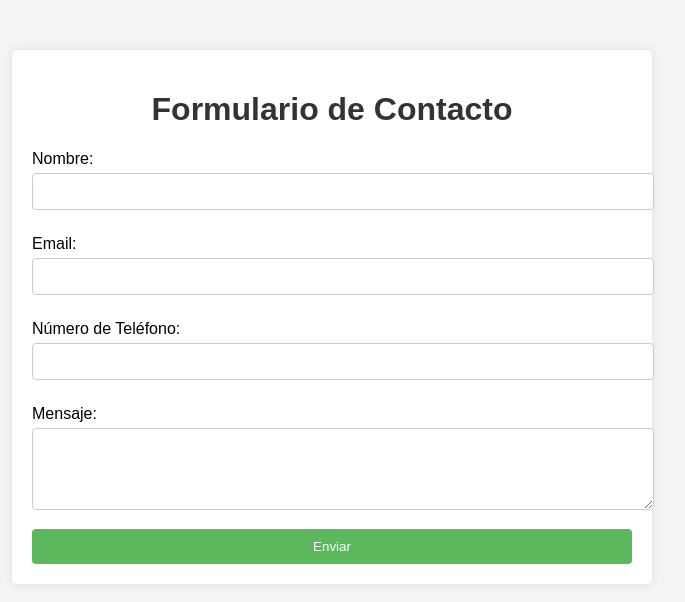
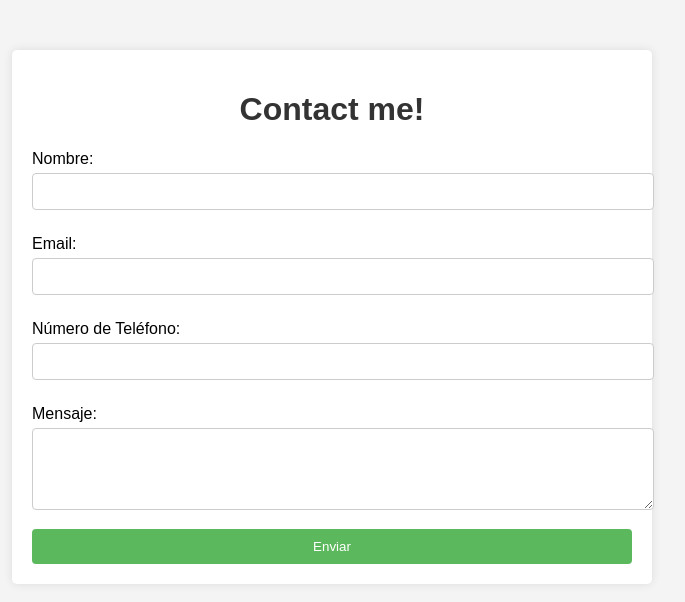
Before and after one commit to dan17zed/codespaces-express, a website: page public/index.html in a window 1280 px wide. Shown: the whole page, without its empty margins (308-993 px from the left). Drawn offline with Linux system fonts and the light colour scheme.

Commit message:
Git testing

```diff
--- a/public/index.html
+++ b/public/index.html
@@ -8,7 +8,7 @@
 </head>
 <body>
     <div class="container">
-        <h1>Formulario de Contacto</h1>
+        <h1>Contact me!</h1>
         <form action="/submit" method="post">
             <label for="name">Nombre:</label>
             <input type="text" id="name" name="name" required>
```
